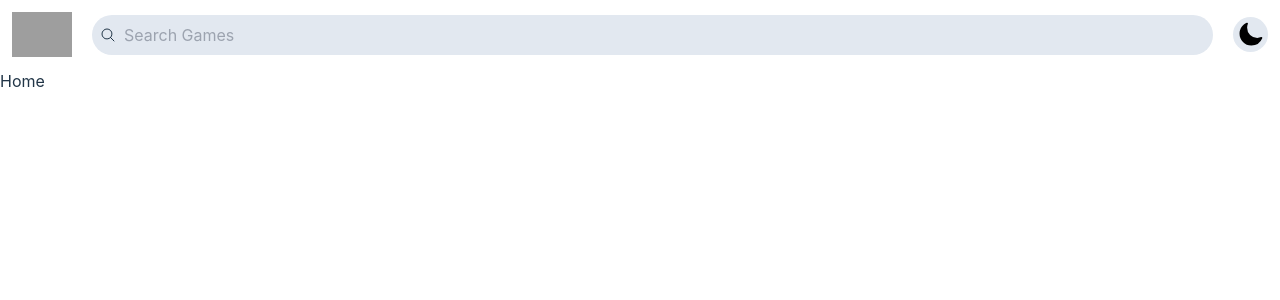
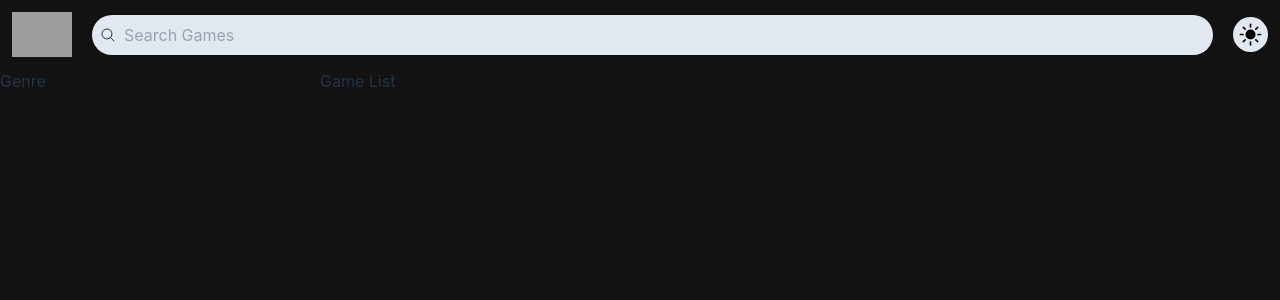
Before and after one commit to SergeM28/Game-listing, a React (Vite) app: page / in a window 1280 px wide. Shown: the top 300 px of the page. Built offline with nearby package versions, Linux system fonts and the light colour scheme; grey boxes are pictures that could not be loaded.

Commit message:
Create responsive layout

```diff
--- a/src/App.jsx
+++ b/src/App.jsx
@@ -1,4 +1,4 @@
-import { useState } from 'react'
+import { useEffect, useState } from 'react'
 import reactLogo from './assets/react.svg'
 import viteLogo from '/vite.svg'
 import './App.css'
@@ -9,6 +9,10 @@ import { ThemeContext } from './Context/ThemeContext'
 function App() {
   const [count, setCount] = useState(0);
   const [theme, setTheme] = useState('light');
+
+  useEffect(() => {
+    setTheme(localStorage.getItem("theme") ? localStorage.getItem("theme") : "dark");
+  },[]);
 
   return (
     <ThemeContext.Provider value={{theme, setTheme}}>
--- a/src/Components/Header.jsx
+++ b/src/Components/Header.jsx
@@ -5,7 +5,7 @@ import { ThemeContext } from '../Context/ThemeContext';
 
 const Header = () => {
     const [toggle, setToggle] = useState(false);
-    const {theme, setTheme} = useContext(ThemeContext);
+    const { theme, setTheme } = useContext(ThemeContext);
 
     useEffect(() => {
         console.log("Theme", theme)
@@ -13,13 +13,15 @@ const Header = () => {
 
     return (
         <div className="flex items-center p-3">
-            <img src={logo} width={60} height={60}/>
+            <img src={logo} width={60} height={60} />
             <div className="flex bg-slate-200 p-2 w-full items-center mx-5 rounded-full">
-                <HiOutlineMagnifyingGlass/>
-                <input type="text" placeholder="Search Games" className="px-2 bg-transparent outline-none"/>
+                <HiOutlineMagnifyingGlass />
+                <input type="text" placeholder="Search Games" className="px-2 bg-transparent outline-none" />
             </div>
             <div>
-                {theme === "light" ? <HiMoon className='text-[35px] bg-slate-200 text-black p-1 rounded-full cursor-pointer' onClick={() => setTheme("dark")}/> : <HiSun className='text-[35px] bg-slate-200 text-black p-1 rounded-full cursor-pointer' onClick={() => setTheme("light")}/>}
+                {theme === "light" ? (
+                    <HiMoon className='text-[35px] bg-slate-200 text-black p-1 rounded-full cursor-pointer' onClick={() => { setTheme("dark"); localStorage.setItem("theme", "dark") }} />) : (
+                    <HiSun className='text-[35px] bg-slate-200 text-black p-1 rounded-full cursor-pointer' onClick={() => { setTheme("light"); localStorage.setItem("theme", "light") }} /> )}
             </div>
         </div>
     )
--- a/src/Pages/Home.jsx
+++ b/src/Pages/Home.jsx
@@ -2,7 +2,10 @@ import React from 'react'
 
 const Home = () => {
     return (
-        <div>Home</div>
+        <div className='grid grid-cols-4'>
+            <div className='hidden md:block'>Genre</div>
+            <div className='col-span-4 md:col-span-3'>Game List</div>
+        </div>
     )
 }
 
```
